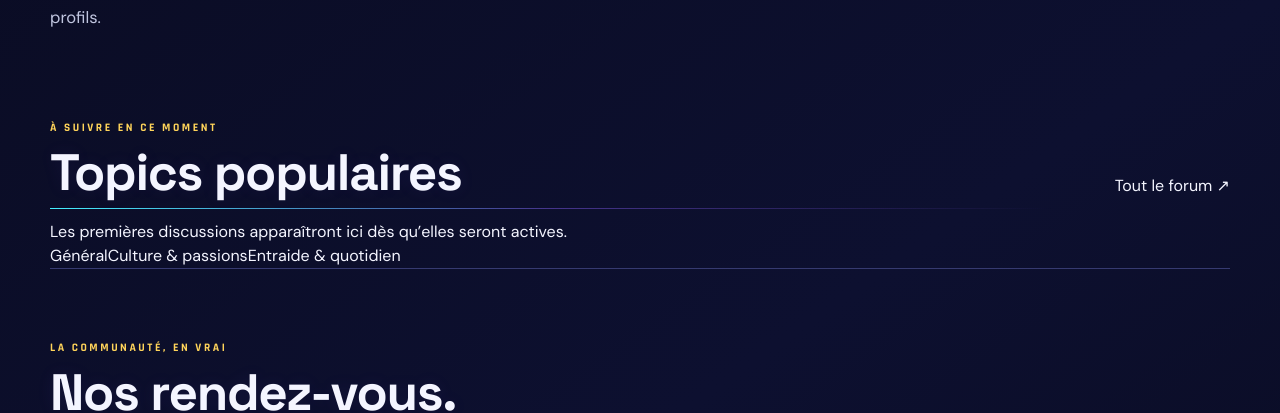
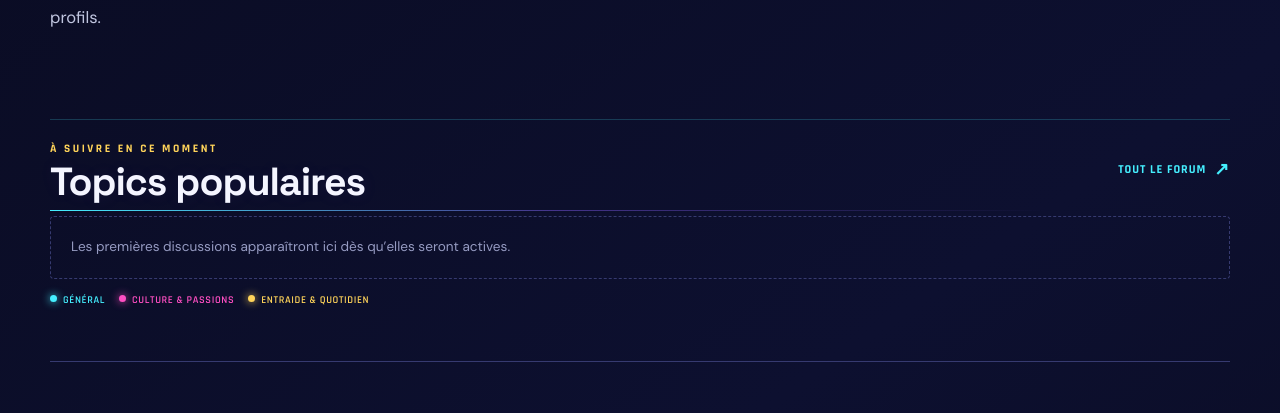
Before and after one commit to LadyOoscar/Prysm-forum, a Next.js app: page / in a window 1280 px wide. Shown: the part 926-1339 px from the top of the page. Built offline with nearby package versions, Linux system fonts and the light colour scheme; no server answers; the database is empty.

Commit message:
Style color-coded popular topics on homepage

```diff
--- a/app/globals.css
+++ b/app/globals.css
@@ -1293,3 +1293,30 @@ footer:before {
   .prysm-video-overlay__footer{padding:9px 4px 0;margin-top:8px}
   .prysm-video-overlay__footer span:first-child:before{width:19px;margin-right:5px}
 }
+
+
+/* PRYSM homepage: compact popular topics */
+.home-popular{padding:20px 0 54px;border-top:1px solid rgba(69,239,255,.2)}
+.home-popular-heading{align-items:center;margin-bottom:16px}
+.home-popular-heading .eyebrow{margin-bottom:5px}
+.home-popular-heading h2{font-size:clamp(1.65rem,3.2vw,2.45rem)}
+.home-popular-all{display:inline-flex;align-items:center;gap:8px;color:var(--cyan);font:700 .76rem Rajdhani,sans-serif;letter-spacing:.08em;text-transform:uppercase;white-space:nowrap}
+.home-popular-all span{font-size:1.1rem}
+.home-popular-list{display:grid;grid-template-columns:repeat(2,minmax(0,1fr));gap:9px}
+.home-popular-topic{--topic-color:var(--cyan);display:flex;align-items:center;gap:13px;min-width:0;padding:14px 15px;border:1px solid var(--line);border-left:3px solid var(--topic-color);border-radius:4px;background:linear-gradient(110deg,color-mix(in srgb,var(--topic-color) 8%,#10132e),rgba(12,15,39,.96));transition:transform .15s ease,border-color .15s ease,box-shadow .15s ease}
+.home-popular-topic:hover{transform:translateY(-2px);border-color:var(--topic-color);box-shadow:0 5px 20px color-mix(in srgb,var(--topic-color) 12%,transparent)}
+.home-popular-topic.category-general{--topic-color:var(--cyan)}
+.home-popular-topic.category-culture{--topic-color:var(--pink)}
+.home-popular-topic.category-entraide{--topic-color:var(--gold)}
+.home-popular-topic.category-other{--topic-color:var(--violet)}
+.home-popular-rank{flex:0 0 30px;color:var(--topic-color);font:700 1.15rem Rajdhani,sans-serif;opacity:.9}
+.home-popular-copy{display:grid;gap:3px;min-width:0;flex:1}
+.home-popular-category{color:var(--topic-color);font:700 .62rem Rajdhani,sans-serif;letter-spacing:.12em;text-transform:uppercase}
+.home-popular-copy strong{overflow:hidden;color:#f4f5ff;font:600 .94rem/1.35 "DM Sans",sans-serif;text-overflow:ellipsis;display:-webkit-box;-webkit-line-clamp:2;-webkit-box-orient:vertical}
+.home-popular-copy small{color:var(--muted);font-size:.68rem}
+.home-popular-arrow{flex:none;color:var(--topic-color);font-size:1.1rem}
+.home-popular-empty{padding:20px;border:1px dashed var(--line);border-radius:4px;color:var(--muted);font-size:.85rem}
+.home-category-legend{display:flex;gap:14px;flex-wrap:wrap;margin-top:14px;color:var(--muted);font:600 .65rem Rajdhani,sans-serif;letter-spacing:.06em;text-transform:uppercase}
+.home-category-legend span:before{content:"";display:inline-block;width:7px;height:7px;margin:0 6px 1px 0;border-radius:50%;background:currentColor;box-shadow:0 0 8px currentColor}
+.legend-general{color:var(--cyan)}.legend-culture{color:var(--pink)}.legend-entraide{color:var(--gold)}
+@media(max-width:650px){.home-popular{padding:18px 0 36px}.home-popular-list{grid-template-columns:1fr;gap:7px}.home-popular-topic{padding:12px}.home-popular-heading h2{font-size:1.6rem}.home-popular-all{font-size:.65rem}.home-category-legend{gap:9px;font-size:.59rem}}
```
